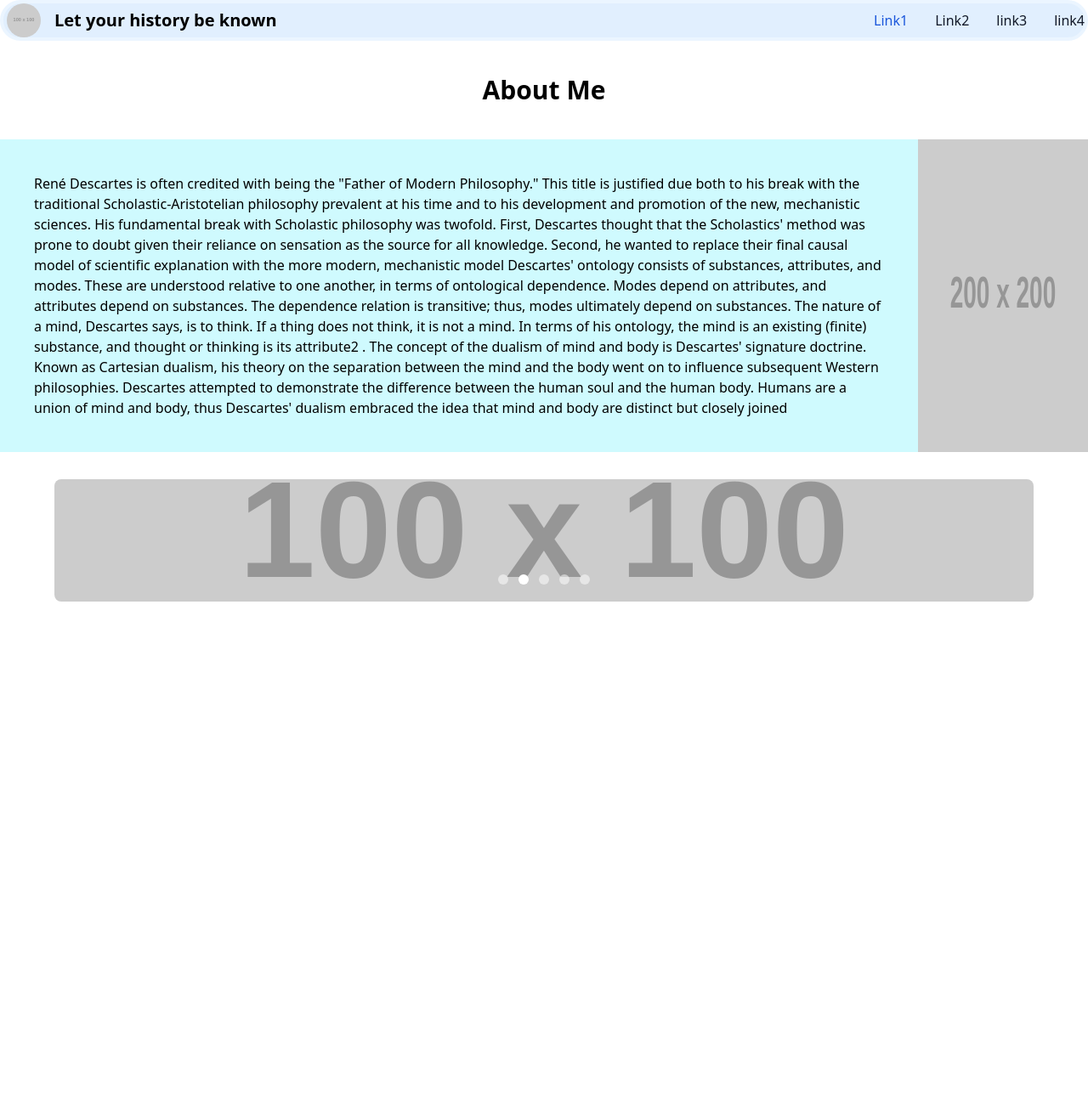
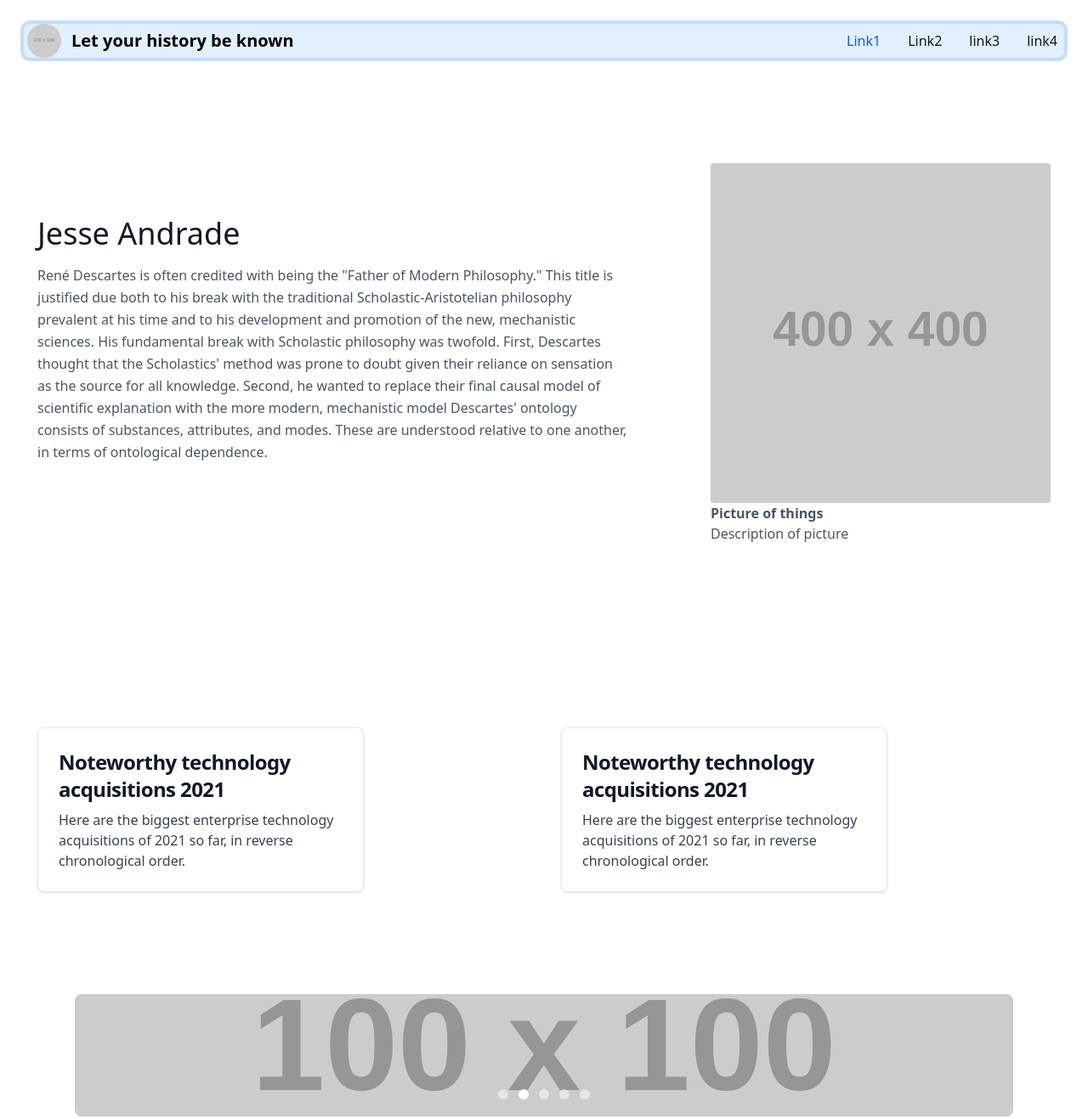
Before and after one commit to j-andrade619/Portfolio, a website built with Vite: page index.html in a window 1280 px wide. Shown: the whole page at 85% size. Before the commit the page ends 800 px from the top, so only its background shows below. Built offline with nearby package versions, Linux system fonts and the light colour scheme; placeholder pictures from the web are drawn by us.

Commit message:
added jumbotron, two cards and made a section for carousel fixed nav bar and spacing

```diff
--- a/index.html
+++ b/index.html
@@ -5,20 +5,23 @@
     <meta name="viewport" content="width=device-width, initial-scale=1.0"/>
     <title>Vite App</title>
 </head>
-<body>
-<nav class="rounded-full border-4 border-blue-50 bg-blue-100">
-    <div class="max-w-screen-xl flex flex-wrap items-center justify-between">
-        <a href="#" class="flex items-center space-x-3 rtl:space-x-reverse">
+<body class="m-2 sm:m-4 md:m-6 lgm-8">
+<nav class="rounded-xl border-4 border-blue-200 bg-blue-100">
+    <div class="max-w-screen-2xl flex flex-wrap items-center justify-between">
+        <a href="#" class="flex items-center space-x-2 rtl:space-x-reverse">
             <img src="https://placehold.co/100" class="mx-1 h-10 rounded-full" alt="profile picture"/>
-            <span class="self-center text-xl font-semibold">Let your history be known</span>
+            <span class="self-center text-xl font-semibold whitespace-nowrap dark:text-white">Let your history be known</span>
         </a>
-        <button data-collapse-toggle="navbar-solid-bg" type="button" class="inline-flex items-center p-2 w-10 h-10 justify-center text-sm text-gray-500 rounded-lg md:hidden hover:bg-gray-100 focus:outline-none focus:ring-2 focus:ring-gray-200 dark:text-gray-400 dark:hover:bg-gray-700 dark:focus:ring-gray-600" aria-controls="navbar-solid-bg" aria-expanded="false">
+        <button data-collapse-toggle="navbar-solid-bg" type="button"
+                class="inline-flex items-center p-2 w-10 h-10 justify-center text-sm text-gray-500 rounded-lg md:hidden hover:bg-gray-100 focus:outline-none focus:ring-2 focus:ring-gray-200 dark:text-gray-400 dark:hover:bg-gray-700 dark:focus:ring-gray-600"
+                aria-controls="navbar-solid-bg" aria-expanded="false">
             <span class="sr-only">Open main menu</span>
             <svg class="w-5 h-5" aria-hidden="true" xmlns="http://www.w3.org/2000/svg" fill="none" viewBox="0 0 17 14">
-                <path stroke="currentColor" stroke-linecap="round" stroke-linejoin="round" stroke-width="2" d="M1 1h15M1 7h15M1 13h15"/>
+                <path stroke="currentColor" stroke-linecap="round" stroke-linejoin="round" stroke-width="2"
+                      d="M1 1h15M1 7h15M1 13h15"/>
             </svg>
         </button>
-        <div class="hidden w-full md:block md:w-auto" id="navbar-solid-bg">
+        <div class="hidden w-full md:block md:w-auto p-2 " id="navbar-solid-bg">
             <ul class="flex flex-col font-medium mt-4 rounded-lg bg-gray-50 md:space-x-8 rtl:space-x-reverse md:flex-row md:mt-0 md:border-0 md:bg-transparent dark:bg-gray-800 md:dark:bg-transparent dark:border-gray-700">
                 <li>
                     <a href="#"
@@ -42,82 +45,131 @@
     </div>
 </nav>
 
-<section class="">
-    <div class=''>
-        <h2 class="text-3xl text-center font-extrabold p-10">About Me</h2>
-        <div class=" flex flex-col-reverse lg:flex-row border-1 border-cyan-200 bg-cyan-100 mb-8">
-            <p class="flex justify-center p-10">
-                René Descartes is often credited with being the "Father of Modern Philosophy." This title is justified
-                due both to his break with the traditional Scholastic-Aristotelian philosophy prevalent at his time and
+<br/>
+
+<section class="text-gray-600 body-font">
+    <div class="container sm:flex flex-col-reverse mx-auto flex px-5 py-24 md:flex-row items-center">
+        <div
+                class="lg:flex-grow md:w-1/2 lg:pr-24 md:pr-16 flex flex-col md:items-start md:text-left mb-16 md:mb-0 items-center text-center">
+            <h1 class="title-font sm:text-4xl text-3xl mb-4 font-medium text-gray-900">Jesse Andrade
+                <br class="hidden lg:inline-block">
+            </h1>
+            <p class="mb-8 leading-relaxed">René Descartes is often credited with being the "Father of Modern
+                Philosophy." This title is justified due both to his break with the traditional Scholastic-Aristotelian philosophy prevalent at his time and
                 to his development and promotion of the new, mechanistic sciences. His fundamental break with Scholastic
                 philosophy was twofold. First, Descartes thought that the Scholastics' method was prone to doubt given
                 their reliance on sensation as the source for all knowledge. Second, he wanted to replace their final
                 causal model of scientific explanation with the more modern, mechanistic model
                 Descartes' ontology consists of substances, attributes, and modes. These are understood relative to one
-                another, in terms of ontological dependence. Modes depend on attributes, and attributes depend on
-                substances. The dependence relation is transitive; thus, modes ultimately depend on substances. The
-                nature of a mind, Descartes says, is to think. If a thing does not think, it is not a mind. In terms of
-                his ontology, the mind is an existing (finite) substance, and thought or thinking is its attribute2
-                . The concept of the dualism of mind and body is Descartes' signature doctrine. Known as Cartesian
-                dualism, his theory on the separation between the mind and the body went on to influence subsequent
-                Western philosophies. Descartes attempted to demonstrate the difference between the human soul and the
-                human body. Humans are a union of mind and body, thus Descartes' dualism embraced the idea that mind and
-                body are distinct but closely joined
+                another, in terms of ontological dependence.
             </p>
+        </div>
+        <div class="flex flex-col sm:flex-col lg:flex-col">
+            <img class="object-cover object-center rounded" alt="hero" src="https://dummyimage.com/400">
+            <h4 class="font-bold">Picture of things</h4>
+            <p> Description of picture</p>
+        </div>
+    </div>
+</section>
 
-            <img src="https://placehold.co/200" alt="About Me photo" class="flex w-full max-w-xs mx-auto"/>
+<br/>
+
+<section class="md:flex flex-row flex-grow">
+
+    <div class="container mx-auto px-5 py-24 ">
+        <a href="#"
+           class="block max-w-sm p-6 bg-white border border-gray-200 rounded-lg shadow hover:bg-gray-100 dark:bg-gray-800 dark:border-gray-700 dark:hover:bg-gray-700">
+
+            <h5 class="mb-2 text-2xl font-bold tracking-tight text-gray-900 dark:text-white">Noteworthy technology
+                acquisitions 2021</h5>
+            <p class="font-normal text-gray-700 dark:text-gray-400">Here are the biggest enterprise technology
+                acquisitions of 2021 so far, in reverse chronological order.</p>
+        </a>
     </div>
+
+    <div class="container mx-auto px-5 py-24">
+        <a href="#"
+           class="block max-w-sm p-6 bg-white border border-gray-200 rounded-lg shadow hover:bg-gray-100 dark:bg-gray-800 dark:border-gray-700 dark:hover:bg-gray-700">
+
+            <h5 class="mb-2 text-2xl font-bold tracking-tight text-gray-900 dark:text-white">Noteworthy technology
+                acquisitions 2021</h5>
+            <p class="font-normal text-gray-700 dark:text-gray-400">Here are the biggest enterprise technology
+                acquisitions of 2021 so far, in reverse chronological order.</p>
+        </a>
+
+    </div>
+</section>
+    <br />
+<section>
     <div id="default-carousel" class="relative w-full" data-carousel="slide">
         <!-- Carousel wrapper -->
         <div class="relative h-36 overflow-hidden rounded-lg md:h-36 mx-16">
             <!-- Item 1 -->
             <div class="hidden duration-700 ease-in-out" data-carousel-item>
-                        <img src="https://placehold.co/100" class="absolute block w-full -translate-x-1/2 -translate-y-1/2 top-1/2 left-1/2" alt="...">
+                <img src="https://placehold.co/100"
+                     class="absolute block w-full -translate-x-1/2 -translate-y-1/2 top-1/2 left-1/2" alt="...">
             </div>
             <!-- Item 2 -->
             <div class="hidden duration-700 ease-in-out" data-carousel-item>
-                        <img src="https://placehold.co/100" class="absolute block w-full -translate-x-1/2 -translate-y-1/2 top-1/2 left-1/2" alt="...">
+                <img src="https://placehold.co/100"
+                     class="absolute block w-full -translate-x-1/2 -translate-y-1/2 top-1/2 left-1/2" alt="...">
             </div>
             <!-- Item 3 -->
             <div class="hidden duration-700 ease-in-out" data-carousel-item>
-                        <img src="https://placehold.co/100" class="absolute block w-full -translate-x-1/2 -translate-y-1/2 top-1/2 left-1/2" alt="...">
+                <img src="https://placehold.co/100"
+                     class="absolute block w-full -translate-x-1/2 -translate-y-1/2 top-1/2 left-1/2" alt="...">
             </div>
             <!-- Item 4 -->
             <div class="hidden duration-700 ease-in-out" data-carousel-item>
-                        <img src="https://placehold.co/100" class="absolute block w-full -translate-x-1/2 -translate-y-1/2 top-1/2 left-1/2" alt="...">
+                <img src="https://placehold.co/100"
+                     class="absolute block w-full -translate-x-1/2 -translate-y-1/2 top-1/2 left-1/2" alt="...">
             </div>
             <!-- Item 5 -->
             <div class="hidden duration-700 ease-in-out" data-carousel-item>
-                        <img src="https://placehold.co/100" class="absolute block w-full -translate-x-1/2 -translate-y-1/2 top-1/2 left-1/2" alt="...">
+                <img src="https://placehold.co/100"
+                     class="absolute block w-full -translate-x-1/2 -translate-y-1/2 top-1/2 left-1/2" alt="...">
             </div>
         </div>
         <!-- Slider indicators -->
         <div class="absolute z-30 flex -translate-x-1/2 bottom-5 left-1/2 space-x-3 rtl:space-x-reverse">
-                    <button type="button" class="w-3 h-3 rounded-full" aria-current="true" aria-label="Slide 1" data-carousel-slide-to="0"></button>
-                    <button type="button" class="w-3 h-3 rounded-full" aria-current="false" aria-label="Slide 2" data-carousel-slide-to="1"></button>
-                    <button type="button" class="w-3 h-3 rounded-full" aria-current="false" aria-label="Slide 3" data-carousel-slide-to="2"></button>
-                    <button type="button" class="w-3 h-3 rounded-full" aria-current="false" aria-label="Slide 4" data-carousel-slide-to="3"></button>
-                    <button type="button" class="w-3 h-3 rounded-full" aria-current="false" aria-label="Slide 5" data-carousel-slide-to="4"></button>
+            <button type="button" class="w-3 h-3 rounded-full" aria-current="true" aria-label="Slide 1"
+                    data-carousel-slide-to="0"></button>
+            <button type="button" class="w-3 h-3 rounded-full" aria-current="false" aria-label="Slide 2"
+                    data-carousel-slide-to="1"></button>
+            <button type="button" class="w-3 h-3 rounded-full" aria-current="false" aria-label="Slide 3"
+                    data-carousel-slide-to="2"></button>
+            <button type="button" class="w-3 h-3 rounded-full" aria-current="false" aria-label="Slide 4"
+                    data-carousel-slide-to="3"></button>
+            <button type="button" class="w-3 h-3 rounded-full" aria-current="false" aria-label="Slide 5"
+                    data-carousel-slide-to="4"></button>
         </div>
         <!-- Slider controls -->
-                <button type="button" class="absolute top-0 start-0 z-30 flex items-center justify-center h-full px-4 cursor-pointer group focus:outline-none" data-carousel-prev>
+        <button type="button"
+                class="absolute top-0 start-0 z-30 flex items-center justify-center h-full px-4 cursor-pointer group focus:outline-none"
+                data-carousel-prev>
         <span class="inline-flex items-center justify-center w-10 h-10 rounded-full bg-white/30 dark:bg-gray-800/30 group-hover:bg-white/50 dark:group-hover:bg-gray-800/60 group-focus:ring-4 group-focus:ring-white dark:group-focus:ring-gray-800/70 group-focus:outline-none">
-            <svg class="w-4 h-4 text-white dark:text-gray-800 rtl:rotate-180" aria-hidden="true" xmlns="http://www.w3.org/2000/svg" fill="none" viewBox="0 0 6 10">
-                <path stroke="currentColor" stroke-linecap="round" stroke-linejoin="round" stroke-width="2" d="M5 1 1 5l4 4"/>
+            <svg class="w-4 h-4 text-white dark:text-gray-800 rtl:rotate-180" aria-hidden="true"
+                 xmlns="http://www.w3.org/2000/svg" fill="none" viewBox="0 0 6 10">
+                <path stroke="currentColor" stroke-linecap="round" stroke-linejoin="round" stroke-width="2"
+                      d="M5 1 1 5l4 4"/>
             </svg>
             <span class="sr-only">Previous</span>
         </span>
         </button>
-                <button type="button" class="absolute top-0 end-0 z-30 flex items-center justify-center h-full px-4 cursor-pointer group focus:outline-none" data-carousel-next>
+        <button type="button"
+                class="absolute top-0 end-0 z-30 flex items-center justify-center h-full px-4 cursor-pointer group focus:outline-none"
+                data-carousel-next>
         <span class="inline-flex items-center justify-center w-10 h-10 rounded-full bg-white/30 dark:bg-gray-800/30 group-hover:bg-white/50 dark:group-hover:bg-gray-800/60 group-focus:ring-4 group-focus:ring-white dark:group-focus:ring-gray-800/70 group-focus:outline-none">
-            <svg class="w-4 h-4 text-white dark:text-gray-800 rtl:rotate-180" aria-hidden="true" xmlns="http://www.w3.org/2000/svg" fill="none" viewBox="0 0 6 10">
-                <path stroke="currentColor" stroke-linecap="round" stroke-linejoin="round" stroke-width="2" d="m1 9 4-4-4-4"/>
+            <svg class="w-4 h-4 text-white dark:text-gray-800 rtl:rotate-180" aria-hidden="true"
+                 xmlns="http://www.w3.org/2000/svg" fill="none" viewBox="0 0 6 10">
+                <path stroke="currentColor" stroke-linecap="round" stroke-linejoin="round" stroke-width="2"
+                      d="m1 9 4-4-4-4"/>
             </svg>
             <span class="sr-only">Next</span>
         </span>
         </button>
     </div>
-    </div>
+
 </section>
 
 
```
Lines whose indentation alone changed are shown as unchanged.
